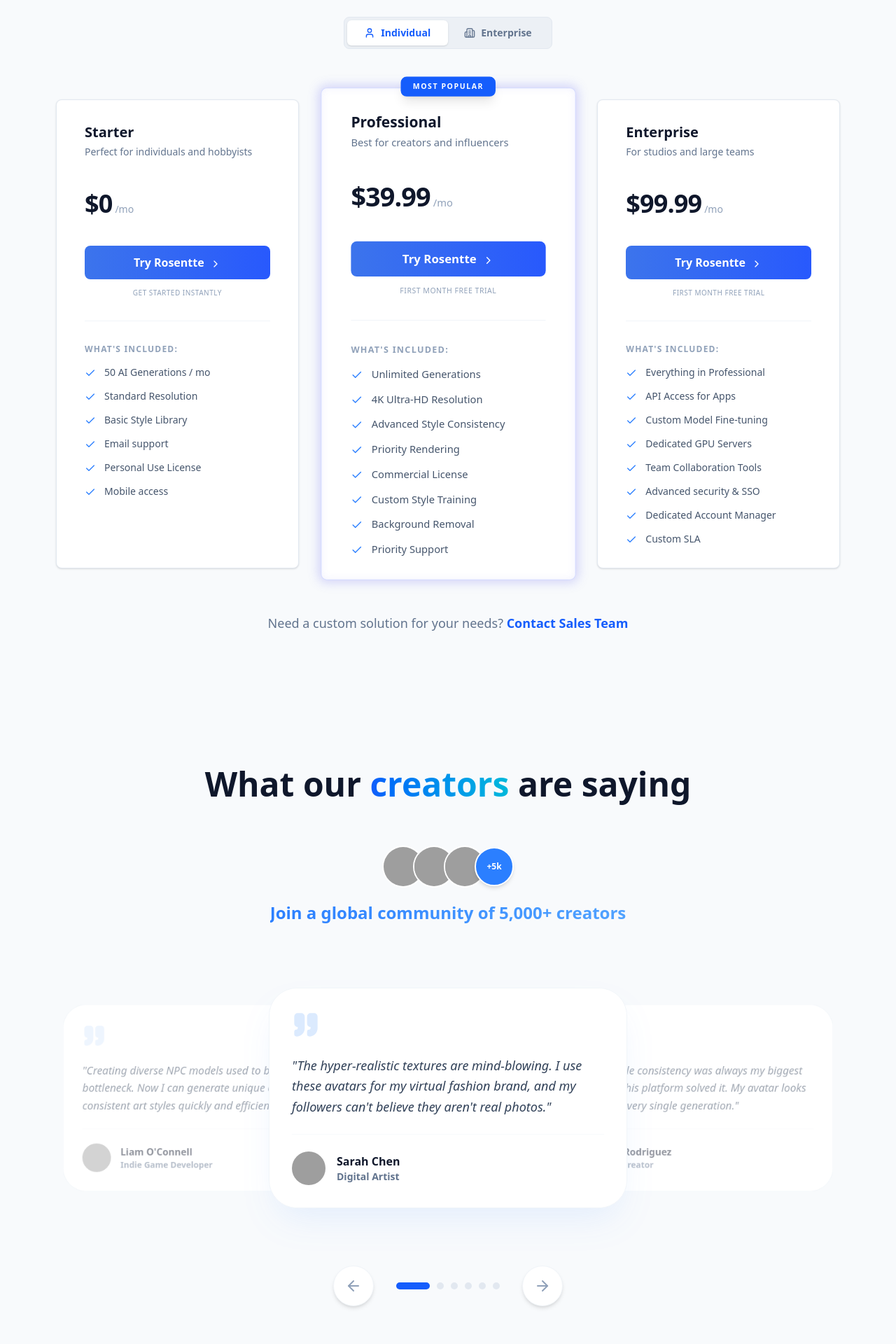
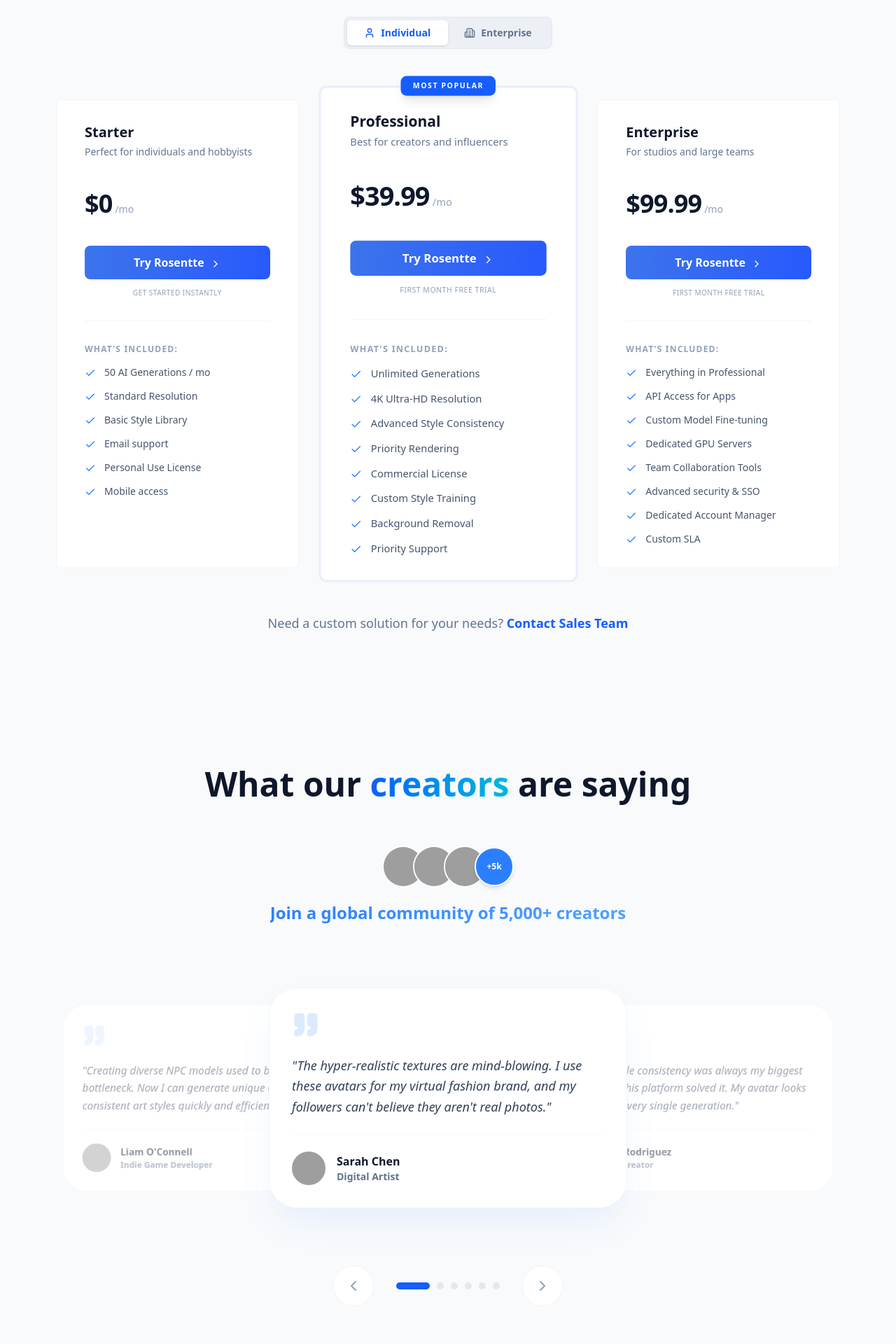
Before and after one commit to duc-trung-bui/saas-website, a React (Vite) app: page / in a window 1280 px wide. Shown: the part 2420-4340 px from the top of the page at 70% size. Built offline with nearby package versions, Linux system fonts and the light colour scheme; grey boxes are pictures that could not be loaded.

Commit message:
new refinements to styles

```diff
--- a/src/components/Pricing.jsx
+++ b/src/components/Pricing.jsx
@@ -119,8 +119,8 @@
           {currentPlans.map((plan, key) => (
             <div
               key={`${planType}-${key}`}
-              className={`relative flex flex-col bg-white border border-slate-200 rounded-lg transition-all duration-500
-                ${plan.mostPopular ? "lg:scale-105 z-10 animate-glow" : "shadow-sm hover:shadow-md"}`}
+              className={`relative flex flex-col bg-white rounded-lg transition-all duration-500
+                ${plan.mostPopular ? "lg:scale-105 z-10 animate-glow" : "border border-gray-100 hover:shadow-md"}`}
             >
               {/* MOST POPULAR BADGE - Centered and slightly above */}
               {plan.mostPopular && (
--- a/src/components/Testimonials.jsx
+++ b/src/components/Testimonials.jsx
@@ -1,4 +1,4 @@
-import { ArrowLeft, ArrowRight, Quote } from "lucide-react";
+import { ChevronLeft, ChevronRight, Quote } from "lucide-react";
 import { useState } from "react";
 
 const testimonials = [
@@ -147,8 +147,8 @@
         {/* Controls */}
         <div className="flex flex-col items-center gap-10">
           <div className="flex items-center gap-8">
-            <button onClick={goToPrevious} className="p-4 bg-white rounded-full shadow-md border border-slate-100 text-slate-400 hover:text-blue-600 transition-all active:scale-90">
-              <ArrowLeft className="w-6 h-6" />
+            <button onClick={goToPrevious} className="p-4 bg-white rounded-full border border-gray-100 text-slate-400 hover:text-blue-600 transition-all active:scale-90">
+              <ChevronLeft className="w-6 h-6" />
             </button>
 
             <div className="flex items-center gap-2.5">
@@ -162,8 +162,8 @@
               ))}
             </div>
 
-            <button onClick={goToNext} className="p-4 bg-white rounded-full shadow-md border border-slate-100 text-slate-400 hover:text-blue-600 transition-all active:scale-90">
-              <ArrowRight className="w-6 h-6" />
+            <button onClick={goToNext} className="p-4 bg-white rounded-full border border-gray-100 text-slate-400 hover:text-blue-600 transition-all active:scale-90">
+              <ChevronRight className="w-6 h-6" />
             </button>
           </div>
         </div>
--- a/src/index.css
+++ b/src/index.css
@@ -136,30 +136,25 @@
 @keyframes subtleGlow {
   0% {
     box-shadow:
-      0 0 10px 1px rgba(99, 102, 241, 0.15),
-      inset 0 0 8px rgba(99, 102, 241, 0.05);
-    border-color: rgba(220, 220, 220, 0.5);
-    /* indigo-200/50 */
+      0 0 2px 3px rgba(182, 217, 255, 0.15),
+      inset 0 0 2px rgba(151, 196, 255, 0.05);
   }
 
   50% {
     box-shadow:
-      0 0 16px 4px rgba(99, 102, 241, 0.3),
-      inset 0 0 12px rgba(99, 102, 241, 0.1);
-    border-color: rgb(204, 213, 255);
-    /* indigo-300 */
+      0 0 2px 4px rgba(161, 186, 255, 0.3),
+      inset 0 0 2px rgba(149, 187, 254, 0.1);
   }
 
-  100% {
+  0% {
     box-shadow:
-      0 0 10px 1px rgba(99, 102, 241, 0.15),
-      inset 0 0 8px rgba(99, 102, 241, 0.05);
-    border-color: rgba(221, 228, 255, 0.5);
+      0 0 2px 3px rgba(171, 205, 255, 0.15),
+      inset 0 0 2px rgba(151, 196, 255, 0.05);
   }
 }
 
 .animate-glow {
-  animation: subtleGlow 1.8s cubic-bezier(0.5, 0.4, 0.5, 0.7) infinite;
+  animation: subtleGlow 1.8s cubic-bezier(0.3, 0.4, 0.6, 0.7) infinite;
   will-change: box-shadow, border-color;
 }
 
@@ -175,6 +170,18 @@
 
 
 /* Card Sliding */
+
+@media (max-width: 767px) {
+  .isSide {
+    opacity: 0 !important;
+    visibility: hidden !important;
+    pointer-events: none;
+  }
+
+  .relative.h-\[480px\] {
+    height: 420px;
+  }
+}
 
 .testimonial-card {
   background-color: #ffffff !important;
```
